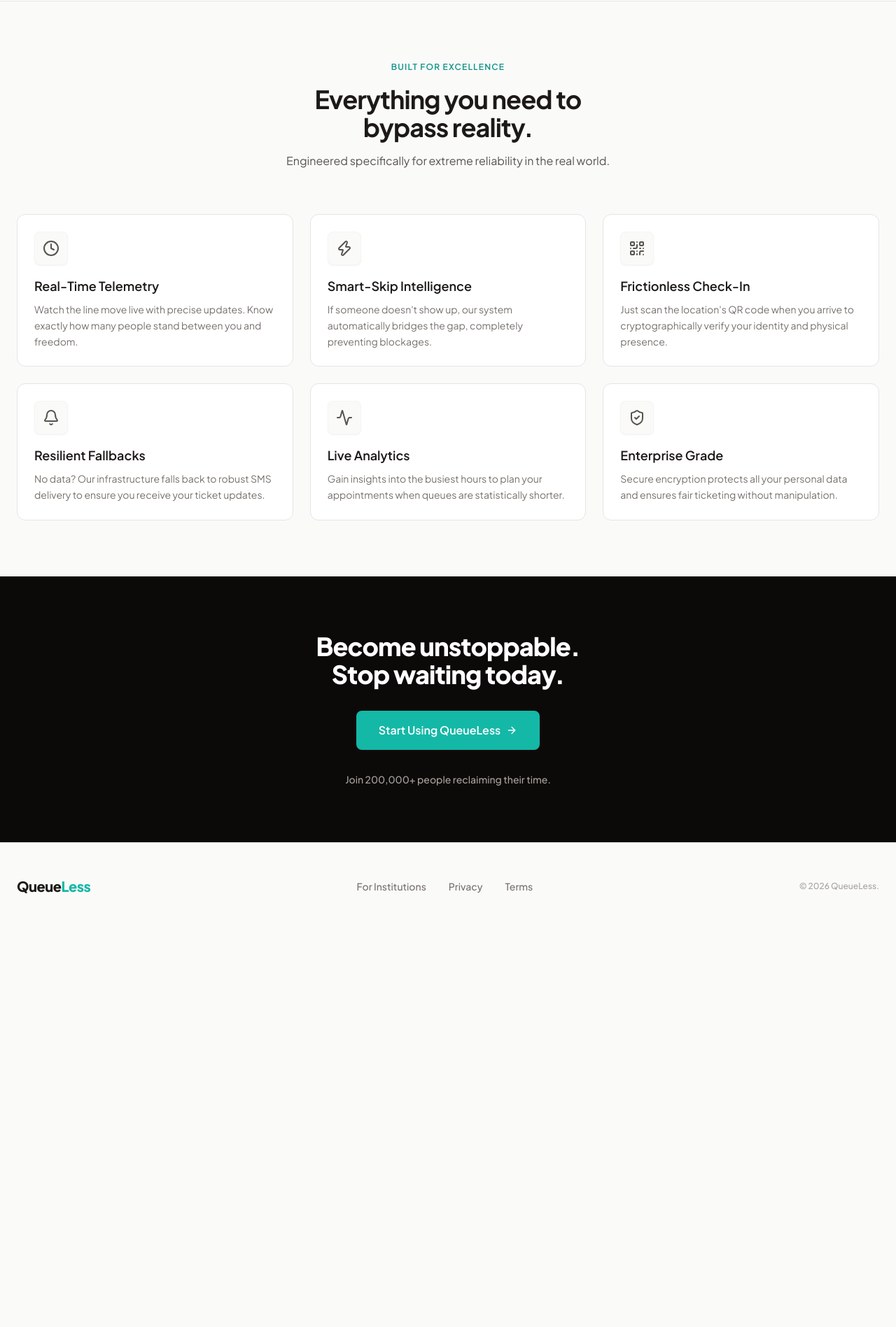
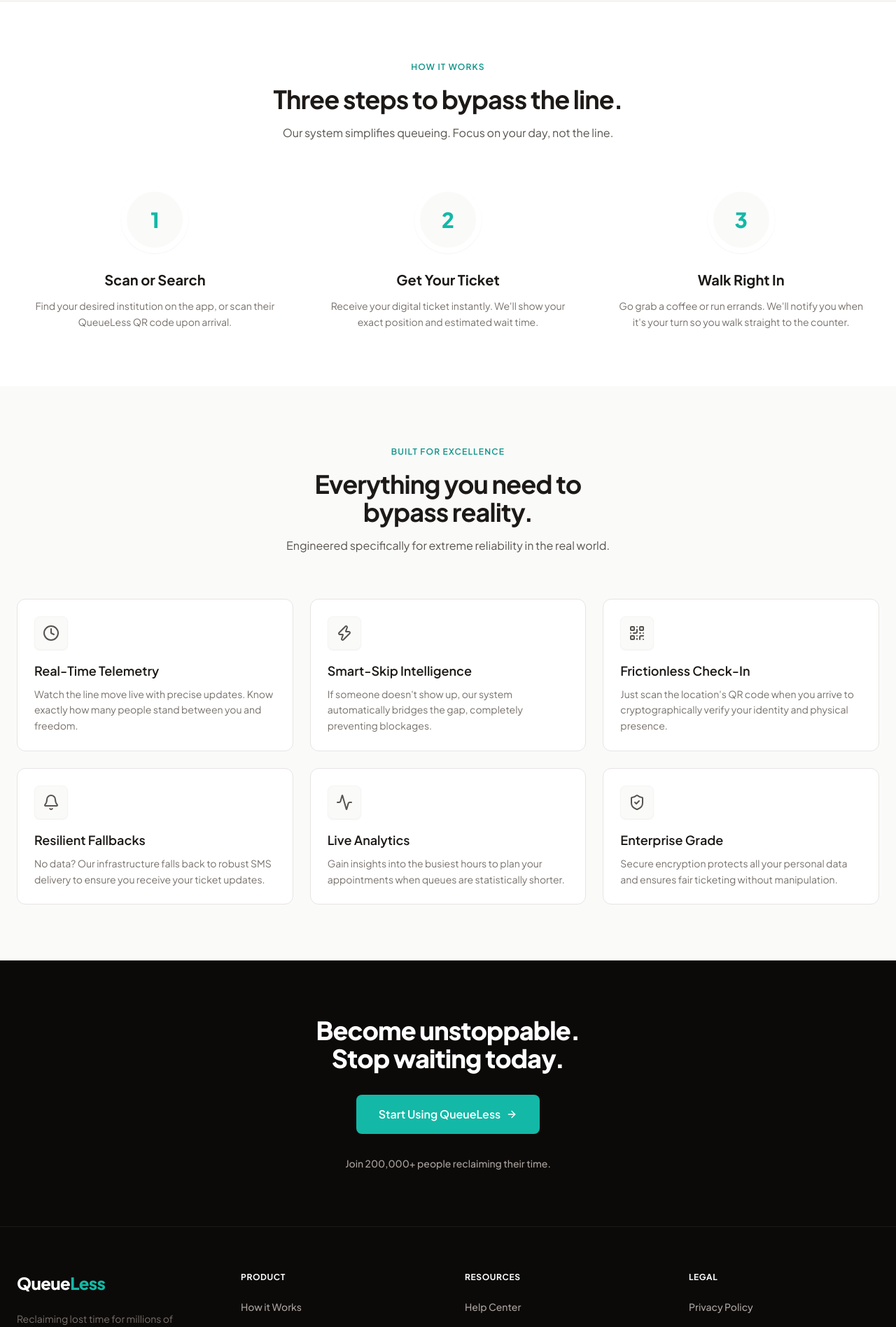
Before and after one commit to techtee19/queueless-web, a Next.js app: page / in a window 1280 px wide. Shown: the part 880-2777 px from the top of the page at 70% size. Before the commit the page ends 2209 px from the top, so only its background shows below. Built offline with nearby package versions, Linux system fonts and the light colour scheme.

Commit message:
feat: implement landing page and dynamic queue tracking view

```diff
--- a/src/app/page.tsx
+++ b/src/app/page.tsx
@@ -125,6 +125,46 @@
           </div>
         </section>
 
+        {/* How It Works Section */}
+        <section id="how-it-works" className="py-20 bg-white relative">
+          <div className="max-w-7xl mx-auto px-6">
+            <div className="text-center max-w-2xl mx-auto mb-16">
+              <span className="text-brand-600 font-semibold mb-4 uppercase tracking-widest text-xs">How It Works</span>
+              <h3 className="text-3xl md:text-4xl font-bold text-stone-900 mt-4 mb-4 tracking-tight">Three steps to bypass the line.</h3>
+              <p className="text-base text-stone-600 font-normal">Our system simplifies queueing. Focus on your day, not the line.</p>
+            </div>
+
+            <div className="grid grid-cols-1 md:grid-cols-3 gap-6 relative">
+              {/* Connecting Line (Desktop Only) */}
+              <div className="hidden md:block absolute top-12 left-[16%] right-[16%] h-0.5 bg-stone-100 -z-10"></div>
+
+              <div className="text-center relative">
+                <div className="w-24 h-24 mx-auto bg-stone-50 rounded-full border-[8px] border-white shadow-sm flex items-center justify-center mb-6 relative z-10">
+                  <span className="text-3xl font-extrabold text-brand-500">1</span>
+                </div>
+                <h4 className="text-xl font-bold text-stone-900 mb-3">Scan or Search</h4>
+                <p className="text-stone-500 text-sm leading-relaxed px-4">Find your desired institution on the app, or scan their QueueLess QR code upon arrival.</p>
+              </div>
+
+              <div className="text-center relative">
+                <div className="w-24 h-24 mx-auto bg-stone-50 rounded-full border-[8px] border-white shadow-sm flex items-center justify-center mb-6 relative z-10">
+                  <span className="text-3xl font-extrabold text-brand-500">2</span>
+                </div>
+                <h4 className="text-xl font-bold text-stone-900 mb-3">Get Your Ticket</h4>
+                <p className="text-stone-500 text-sm leading-relaxed px-4">Receive your digital ticket instantly. We'll show your exact position and estimated wait time.</p>
+              </div>
+
+              <div className="text-center relative">
+                <div className="w-24 h-24 mx-auto bg-stone-50 rounded-full border-[8px] border-white shadow-sm flex items-center justify-center mb-6 relative z-10">
+                  <span className="text-3xl font-extrabold text-brand-500">3</span>
+                </div>
+                <h4 className="text-xl font-bold text-stone-900 mb-3">Walk Right In</h4>
+                <p className="text-stone-500 text-sm leading-relaxed px-4">Go grab a coffee or run errands. We'll notify you when it's your turn so you walk straight to the counter.</p>
+              </div>
+            </div>
+          </div>
+        </section>
+
         {/* Features - Brutalist precision */}
         <section className="py-20 bg-stone-50 relative overflow-hidden">
           <div className="max-w-7xl mx-auto px-6 relative z-10">
@@ -167,19 +207,56 @@
         </section>
       </main>
 
-      {/* Footer */}
-      <footer className="bg-stone-50 border-t border-stone-200 py-12">
-        <div className="max-w-7xl mx-auto px-6 flex flex-col md:flex-row justify-between items-center gap-6">
-          <div className="flex items-center gap-2">
-            <span className="text-xl font-extrabold text-stone-900 tracking-tight">Queue<span className="text-brand-500">Less</span></span>
+      {/* Standard Footer */}
+      <footer className="bg-stone-950 border-t border-stone-900 pt-16 pb-8 text-stone-400">
+        <div className="max-w-7xl mx-auto px-6">
+          <div className="grid grid-cols-1 md:grid-cols-4 gap-12 mb-16">
+            <div className="md:col-span-1">
+              <Link href="/" className="text-2xl font-extrabold tracking-tight text-white mb-6 inline-block">
+                Queue<span className="text-brand-500">Less</span>
+              </Link>
+              <p className="text-sm text-stone-500 mb-6 leading-relaxed">
+                Reclaiming lost time for millions of Nigerians. Stop waiting in line and start living your life.
+              </p>
+              <a href="mailto:hello@queueless.com" className="text-sm font-semibold text-white hover:text-brand-500 transition-colors fast">
+                hello@queueless.com
+              </a>
+            </div>
+
+            <div>
+              <h4 className="text-white font-bold mb-6 uppercase tracking-wider text-xs">Product</h4>
+              <ul className="space-y-4 text-sm font-medium">
+                <li><Link href="#how-it-works" className="hover:text-brand-500 transition-colors fast">How it Works</Link></li>
+                <li><Link href="/" className="hover:text-brand-500 transition-colors fast">For Institutions</Link></li>
+                <li><Link href="/" className="hover:text-brand-500 transition-colors fast">Pricing</Link></li>
+                <li><Link href="/" className="hover:text-brand-500 transition-colors fast">Live Demo</Link></li>
+              </ul>
+            </div>
+
+            <div>
+              <h4 className="text-white font-bold mb-6 uppercase tracking-wider text-xs">Resources</h4>
+              <ul className="space-y-4 text-sm font-medium">
+                <li><Link href="/" className="hover:text-brand-500 transition-colors fast">Help Center</Link></li>
+                <li><Link href="/" className="hover:text-brand-500 transition-colors fast">API Documentation</Link></li>
+                <li><Link href="/" className="hover:text-brand-500 transition-colors fast">System Status</Link></li>
+                <li><Link href="/" className="hover:text-brand-500 transition-colors fast">Case Studies</Link></li>
+              </ul>
+            </div>
+
+            <div>
+              <h4 className="text-white font-bold mb-6 uppercase tracking-wider text-xs">Legal</h4>
+              <ul className="space-y-4 text-sm font-medium">
+                <li><Link href="/" className="hover:text-brand-500 transition-colors fast">Privacy Policy</Link></li>
+                <li><Link href="/" className="hover:text-brand-500 transition-colors fast">Terms of Service</Link></li>
+                <li><Link href="/" className="hover:text-brand-500 transition-colors fast">Cookie Policy</Link></li>
+                <li><Link href="/" className="hover:text-brand-500 transition-colors fast">Data Security</Link></li>
+              </ul>
+            </div>
           </div>
-          <div className="flex gap-8 text-sm font-medium text-stone-500">
-            <Link href="/contact" className="hover:text-brand-600 transition-colors fast">For Institutions</Link>
-            <Link href="/" className="hover:text-brand-600 transition-colors fast">Privacy</Link>
-            <Link href="/" className="hover:text-brand-600 transition-colors fast">Terms</Link>
-          </div>
-          <div className="text-xs font-medium text-stone-400">
-            © 2026 QueueLess.
+
+          <div className="border-t border-stone-800 pt-8 flex flex-col md:flex-row justify-between items-center gap-4 text-xs font-medium text-stone-500">
+            <p>© {new Date().getFullYear()} QueueLess Technologies. All rights reserved.</p>
+            <p>Designed in Lagos, built for the world.</p>
           </div>
         </div>
       </footer>
```
Also changed, not shown: src/app/queue/[id]/page.tsx (+85 -22 lines).
